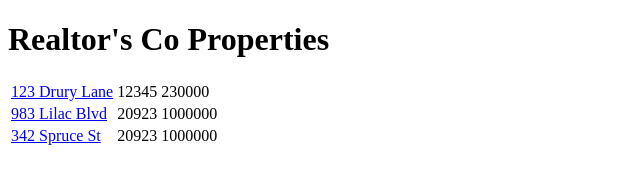
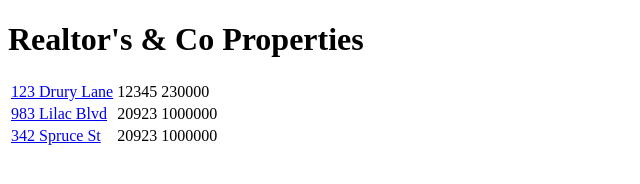
Before and after one commit to pselle/choosing-javascript-framework, a plain HTML site: page backbone/index.html in a window 1280 px wide. Shown: the whole page, without its empty margins (0-640 px from the left). Drawn offline with Linux system fonts and the light colour scheme.

Commit message:
Update and and template

```diff
--- a/backbone/index.html
+++ b/backbone/index.html
@@ -4,7 +4,7 @@
     <title>Realtors &amp; Co.</title>
 </head>
 <body>
-    <h1>Realtor's Co Properties</h1>
+    <h1>Realtor's &amp; Co Properties</h1>
     <div id="content"></div>
 
     <script type="text/javascript" src="vendor/underscore-min.js"></script>
--- a/backbone/js/views.js
+++ b/backbone/js/views.js
@@ -5,7 +5,7 @@ App.PropertyShowView = Backbone.View.extend({
     className: 'property',
     template: _.template('<h1><%= streetAddress %></h1>'
         + '<p>This lovely property lies in the <%= zipCode %> area,'
-        + 'with an asking price of <%= currentAsk %></p>'),
+        + ' with an asking price of <%= currentAsk %></p>'),
     render: function() {
         this.el.innerHTML = this.template(this.model.attributes);
         return this;
```
